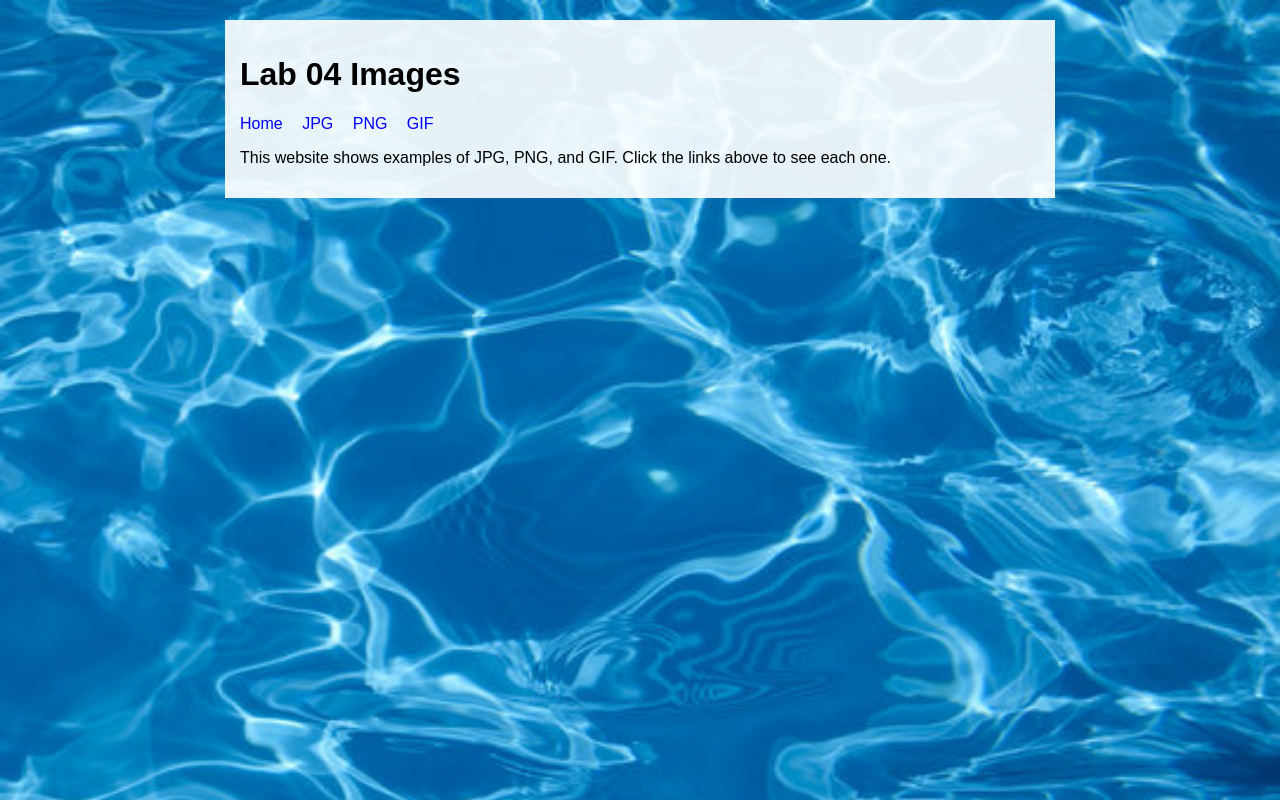
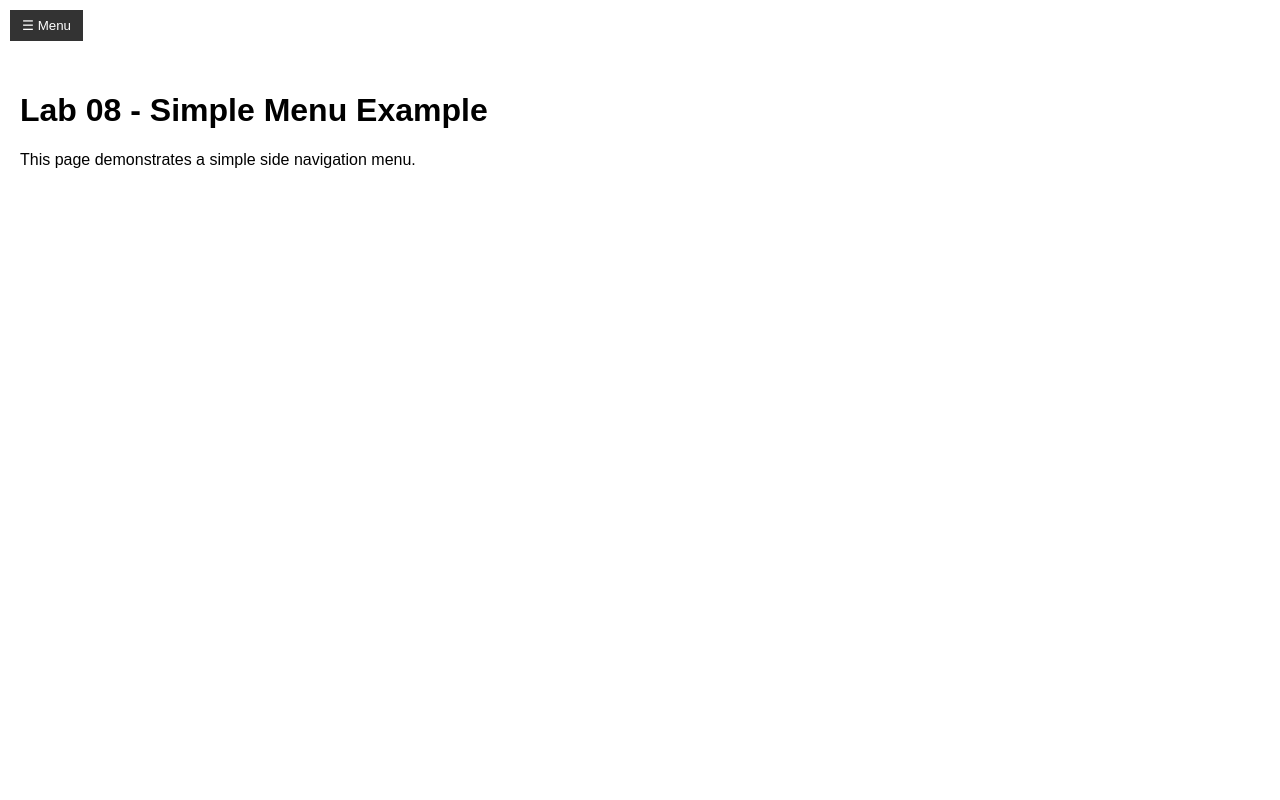
Before and after one commit to Klemm1070939/csit121, a plain HTML site: page lab04/index.html in a window 1280 px wide. Drawn offline with Linux system fonts and the light colour scheme; files that its build step writes are made by us from their sources.

Commit message:
Update index.html

```diff
--- a/lab04/index.html
+++ b/lab04/index.html
@@ -2,19 +2,77 @@
 <html>
 <head>
   <meta charset="UTF-8">
-  <title>Lab 04 Home</title>
-  <link rel="stylesheet" href="css/styles.css">
+  <title>Lab 08 - Simple Navigation</title>
+  <style>
+    body {
+      font-family: Arial, sans-serif;
+      margin: 0;
+      padding: 0;
+    }
+
+    /* Hidden side menu */
+    #menu {
+      width: 180px;
+      background: #333;
+      color: white;
+      position: fixed;
+      top: 0;
+      left: -180px;
+      height: 100%;
+      padding-top: 20px;
+    }
+
+    #menu a {
+      display: block;
+      color: white;
+      padding: 10px;
+      text-decoration: none;
+    }
+
+    #menu a:hover {
+      background: #555;
+    }
+
+    button {
+      margin: 10px;
+      padding: 8px 12px;
+      background: #333;
+      color: white;
+      border: none;
+      cursor: pointer;
+    }
+
+    .content {
+      padding: 20px;
+    }
+  </style>
 </head>
 <body>
-<div class="container">
-  <h1>Lab 04 Images</h1>
-  <nav>
+
+  <button onclick="openMenu()">☰ Menu</button>
+
+  <div id="menu">
+    <button onclick="closeMenu()">X Close</button>
     <a href="index.html">Home</a>
     <a href="jpg.html">JPG</a>
     <a href="png.html">PNG</a>
     <a href="gif.html">GIF</a>
-  </nav>
-  <p>This website shows examples of JPG, PNG, and GIF. Click the links above to see each one.</p>
-</div>
+  </div>
+
+  <div class="content">
+    <h1>Lab 08 - Simple Menu Example</h1>
+    <p>This page demonstrates a simple side navigation menu.</p>
+  </div>
+
+  <script>
+    function openMenu() {
+      document.getElementById("menu").style.left = "0";
+    }
+
+    function closeMenu() {
+      document.getElementById("menu").style.left = "-180px";
+    }
+  </script>
+
 </body>
 </html>
```
